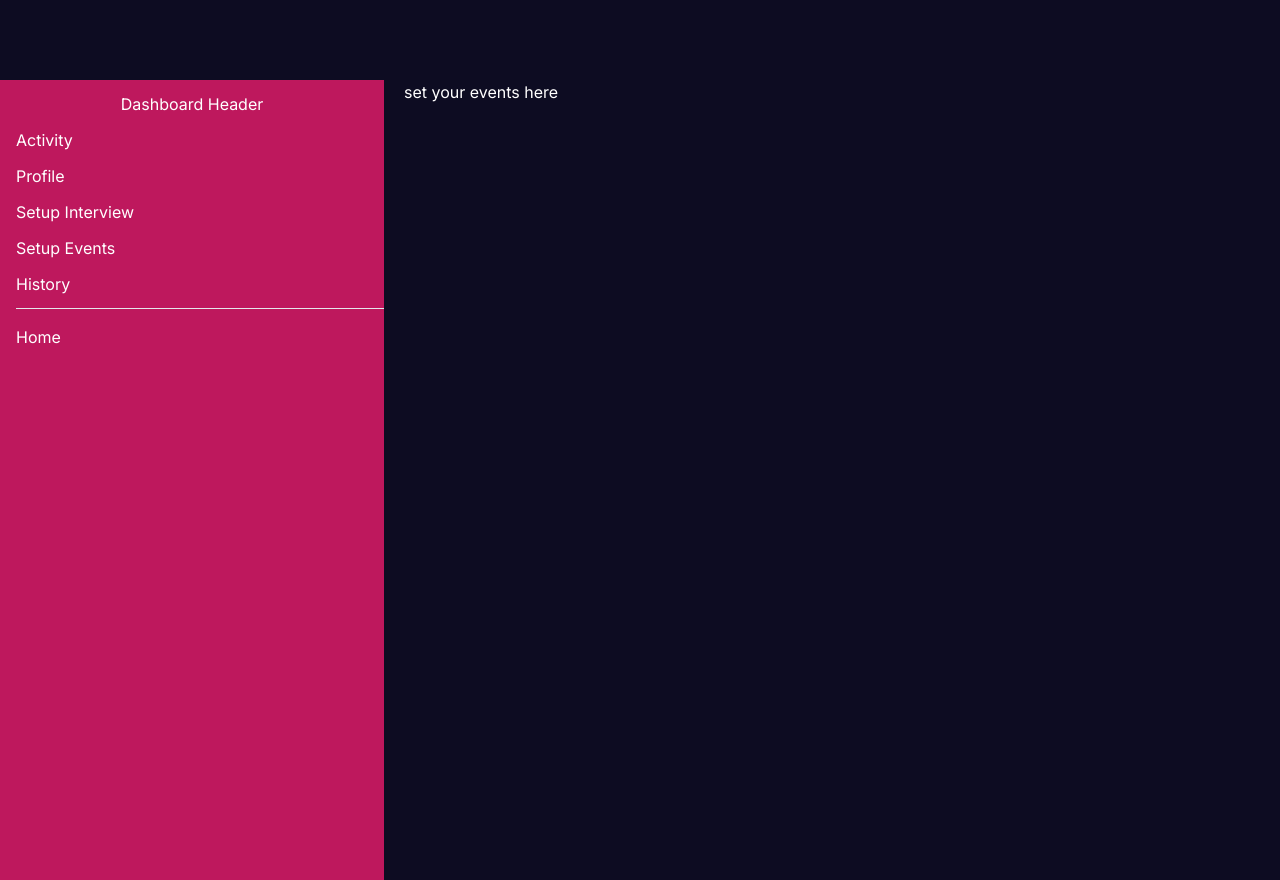
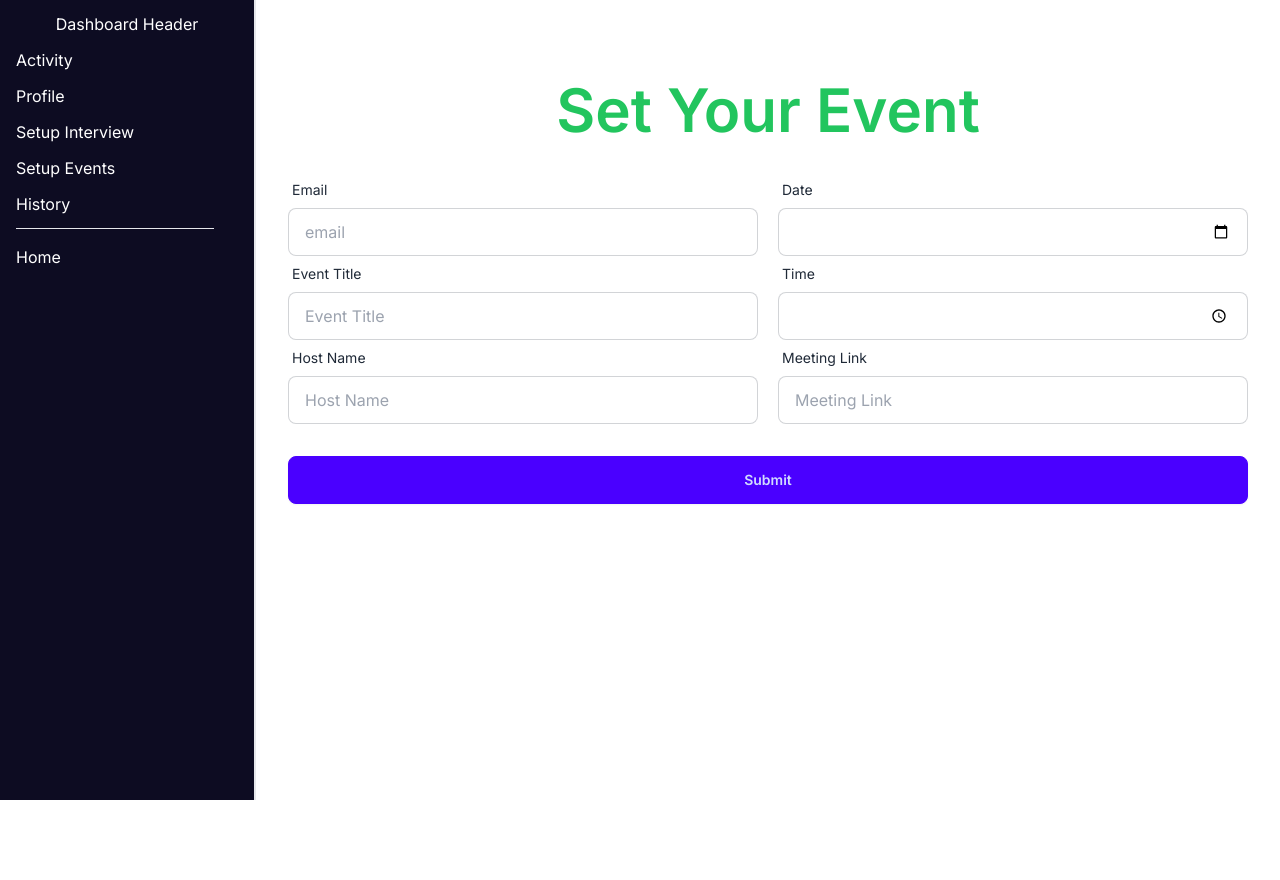
Before and after one commit to Naymul-NN/Schedulemeet-client, a Next.js app: page /dashboard/setupevents in a window 1280 px wide. After the commit the page ends 800 px from the top, so only its background shows below. Built offline with nearby package versions, Linux system fonts and the light colour scheme.

Commit message:
set interview and set event page added

```diff
--- a/src/app/dashboard/history/page.jsx
+++ b/src/app/dashboard/history/page.jsx
@@ -3,7 +3,7 @@ import React from 'react';
 const History = () => {
     return (
         <div>
-            <p>See your history here</p>
+            <p className='text-black'>See your history here</p>
         </div>
     );
 };
--- a/src/app/dashboard/layout.jsx
+++ b/src/app/dashboard/layout.jsx
@@ -3,8 +3,8 @@ import Link from "next/link";
 
 const DashboardLayout = ({ children }) => {
   return (
-    <div className="w-[100%] mx-auto flex gap-5 pt-20">
-    <div className="w-[30%] bg-pink-700 min-h-screen">
+    <div className="w-[100%] mx-auto flex">
+      <div className="w-[20%] min-h-screen border-r-2 ">
         <header>
           <h1 className="py-3 text-center">Dashboard Header</h1>
         </header>
@@ -15,12 +15,12 @@ const DashboardLayout = ({ children }) => {
             <li><Link href="/dashboard/setupinterview">Setup Interview</Link></li>
             <li className="py-3"><Link href="/dashboard/setupevents">Setup Events</Link></li>
             <li className="pb-3"><Link href="/dashboard/history">History</Link></li>
-          <hr/>
+            <hr className="mr-10" />
             <li className="pt-4"><Link href="/">Home</Link></li>
           </ul>
         </nav>
       </div>
-     <div className="w-70%">
+      <div className="flex-1 bg-white">
         <main>
           {children}
         </main>
--- a/src/app/dashboard/page.jsx
+++ b/src/app/dashboard/page.jsx
@@ -2,7 +2,7 @@ import React from 'react';
 
 const Dashboaed = () => {
     return (
-        <div className='min-h-screen'>
+        <div className='min-h-screen text-black'>
             this is our dashboard page
         </div>
     );
--- a/src/app/dashboard/profile/page.jsx
+++ b/src/app/dashboard/profile/page.jsx
@@ -3,7 +3,10 @@ import React from 'react';
 const profile = () => {
     return (
         <div>
+            <p className='text-black'>
+
             this is your profile
+            </p>
         </div>
     );
 };
--- a/src/app/dashboard/setupevents/page.jsx
+++ b/src/app/dashboard/setupevents/page.jsx
@@ -1,9 +1,65 @@
+import TitleDashboard from '@/shared/TitleDashboard/TitleDashboard';
 import React from 'react';
 
 const setupevents = () => {
     return (
-        <div>
-            <p>set your events here</p>
+        <div className='pt-20'>
+            <TitleDashboard title={"Set Your Event"}></TitleDashboard>
+            <form className="card-body">
+
+                {/* dividing the form elements */}
+                <div className='flex gap-5'>
+
+                    {/* left side elements */}
+                    <div className='flex-1'>
+                        <div className="form-control">
+                            <label className="label">
+                                <span className="label-text">Email</span>
+                            </label>
+                            <input type="email" placeholder="email" className="input input-bordered" required />
+                        </div>
+                        <div className="form-control">
+                            <label className="label">
+                                <span className="label-text">Event Title</span>
+                            </label>
+                            <input type="event-title" placeholder="Event Title" className="input input-bordered" required />
+                        </div>
+                        <div className="form-control">
+                            <label className="label">
+                                <span className="label-text">Host Name</span>
+                            </label>
+                            <input type="host-name" placeholder="Host Name" className="input input-bordered" required />
+                        </div>
+
+                    </div>
+
+                    {/* right side elements */}
+                    <div className='flex-1'>
+                        <div className="form-control">
+                            <label className="label">
+                                <span className="label-text">Date</span>
+                            </label>
+                            <input type="date" placeholder="Date" className="input input-bordered" required />
+                        </div>
+                        <div className="form-control">
+                            <label className="label">
+                                <span className="label-text">Time</span>
+                            </label>
+                            <input type="time" placeholder="Time" className="input input-bordered" required />
+                        </div>
+                        <div className="form-control">
+                            <label className="label">
+                                <span className="label-text">Meeting Link</span>
+                            </label>
+                            <input type="meeting-link" placeholder="Meeting Link" className="input input-bordered" required />
+                        </div>
+
+                    </div>
+                </div>
+                <div className="form-control mt-6">
+                    <button className="btn btn-primary">Submit</button>
+                </div>
+            </form>
         </div>
     );
 };
--- a/src/app/dashboard/setupinterview/page.jsx
+++ b/src/app/dashboard/setupinterview/page.jsx
@@ -1,9 +1,66 @@
+import Title from '@/shared/Title/title';
+import TitleDashboard from '@/shared/TitleDashboard/TitleDashboard';
 import React from 'react';
 
 const Setupinterview = () => {
     return (
-        <div>
-            <p>set your interview</p>
+        <div className='pt-20'>
+            <TitleDashboard title={"Set Your Interview"}></TitleDashboard>
+            <form className="card-body">
+
+                {/* dividing the form elements */}
+                <div className='flex gap-5'>
+
+                    {/* left side elements */}
+                    <div className='flex-1'>
+                        <div className="form-control">
+                            <label className="label">
+                                <span className="label-text">Email</span>
+                            </label>
+                            <input type="email" placeholder="email" className="input input-bordered" required />
+                        </div>
+                        <div className="form-control">
+                            <label className="label">
+                                <span className="label-text">Meeting Title</span>
+                            </label>
+                            <input type="title" placeholder="Meeting Title" className="input input-bordered" required />
+                        </div>
+                        <div className="form-control">
+                            <label className="label">
+                                <span className="label-text">Host Name</span>
+                            </label>
+                            <input type="host-name" placeholder="Host Name" className="input input-bordered" required />
+                        </div>
+
+                    </div>
+
+                    {/* right side elements */}
+                    <div className='flex-1'>
+                        <div className="form-control">
+                            <label className="label">
+                                <span className="label-text">Date</span>
+                            </label>
+                            <input type="date" placeholder="Date" className="input input-bordered" required />
+                        </div>
+                        <div className="form-control">
+                            <label className="label">
+                                <span className="label-text">Time</span>
+                            </label>
+                            <input type="time" placeholder="Time" className="input input-bordered" required />
+                        </div>
+                        <div className="form-control">
+                            <label className="label">
+                                <span className="label-text">Meeting Link</span>
+                            </label>
+                            <input type="meeting-link" placeholder="Meeting Link" className="input input-bordered" required />
+                        </div>
+
+                    </div>
+                </div>
+                <div className="form-control mt-6">
+                    <button className="btn btn-primary">Submit</button>
+                </div>
+            </form>
         </div>
     );
 };
--- /dev/null
+++ b/src/shared/TitleDashboard/TitleDashboard.jsx
@@ -0,0 +1,11 @@
+import React from 'react';
+
+const TitleDashboard = ({title}) => {
+    return (
+        <div className='text-3xl md:text-6xl font-semibold flex justify-center text-green-500'>
+            {title}
+        </div>
+    );
+};
+
+export default TitleDashboard;
```
Lines whose indentation alone changed are shown as unchanged.
